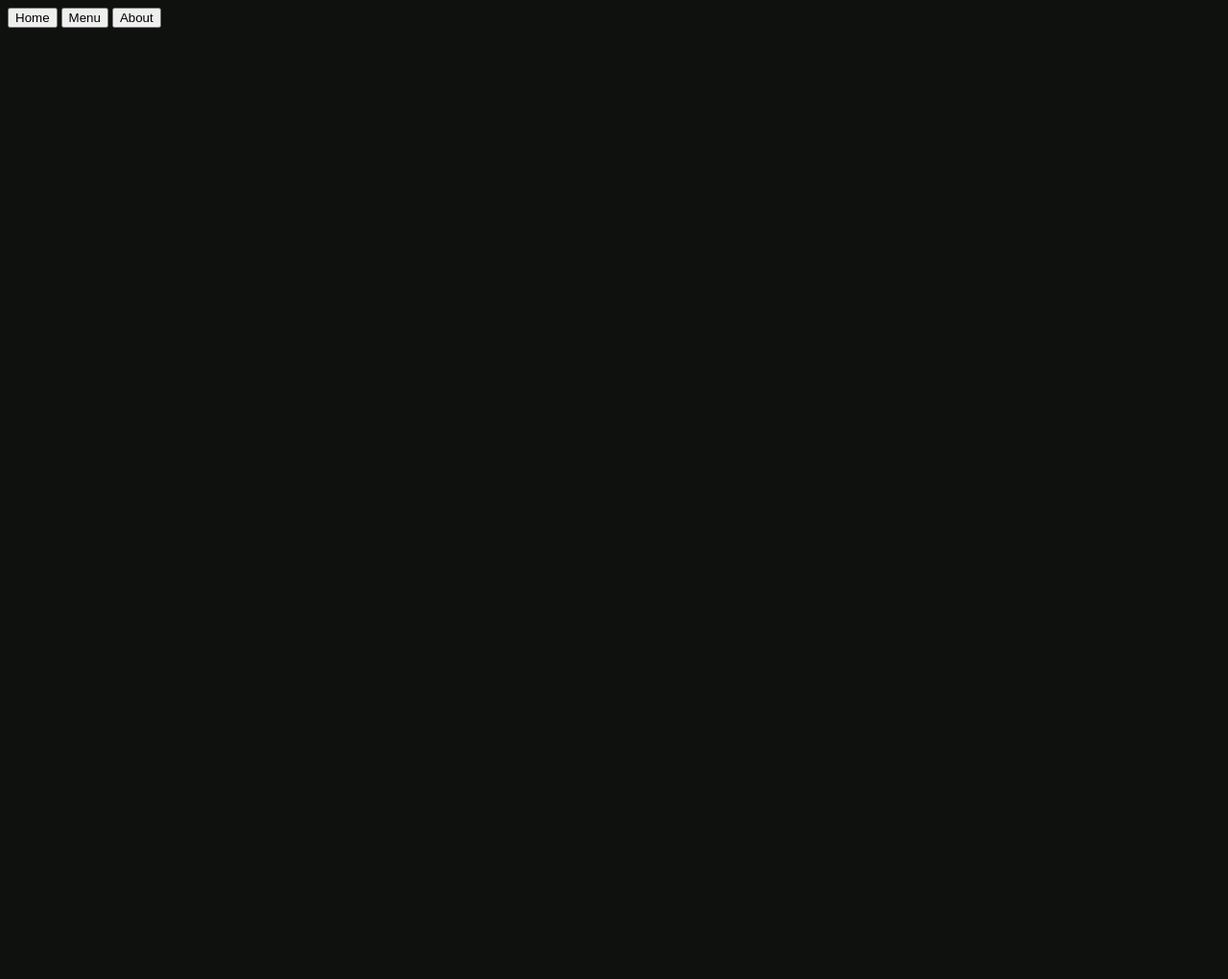
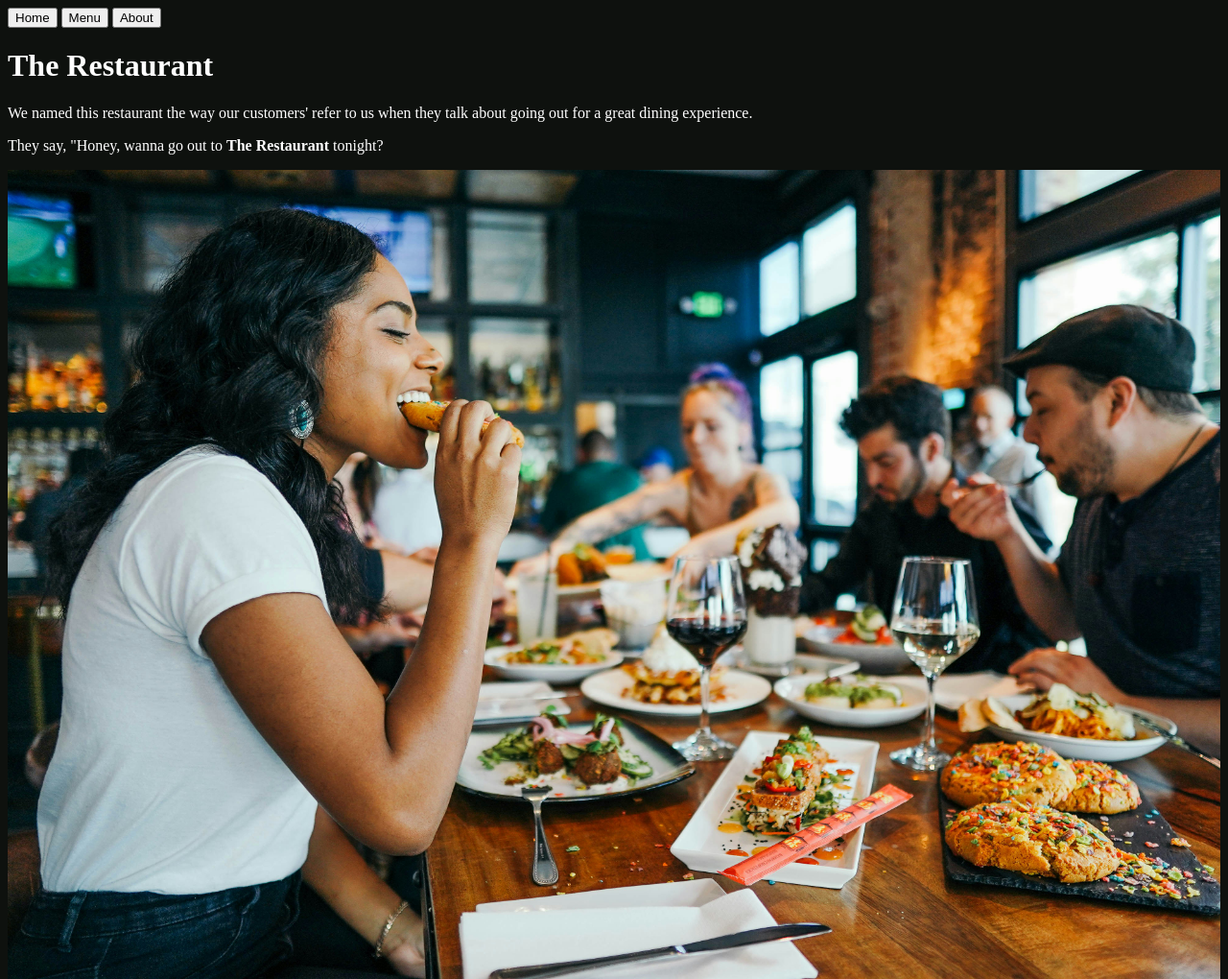
Before and after one commit to delgado-jason/the-restaurant, a website built with webpack: page src/template.html in a window 1280 px wide. Shown: the whole page at 96% size. Before the commit the page ends 800 px from the top, so only its background shows below. Built offline with nearby package versions, Linux system fonts and the light colour scheme.

Commit message:
chore(homepage): add content to the homepage
Basic content was added to the homepage. In the future we will
dynamically render the content instead of it being static.

```diff
--- a/src/index.js
+++ b/src/index.js
@@ -1,3 +1,11 @@
 import './styles.css'
+import heroImage from './hero.jpg'
+
+const image = document.createElement('img')
+image.src = heroImage
+image.className = 'hero'
+
+const mainContent = document.getElementById('content')
+mainContent.appendChild(image)
 
 console.log('Bundled successfuly!')
--- a/src/styles.css
+++ b/src/styles.css
@@ -2,4 +2,9 @@
 
 body {
     background-color: #0e110e;
+    color: white;
 }
+
+.hero {
+    width: 100%;
+}
--- a/src/template.html
+++ b/src/template.html
@@ -16,5 +16,9 @@
             </nav>
         </header>
     </body>
-    <div id="content"></div>
+    <div id="content">
+        <h1>The Restaurant</h1>
+        <p>We named this restaurant the way our customers' refer to us when they talk about going out for a great dining experience.</p>
+        <p>They say, "Honey, wanna go out to <strong>The Restaurant</strong> tonight?</p>
+    </div>
 </html>
```
Also changed, not shown: src/hero.jpg (added).
